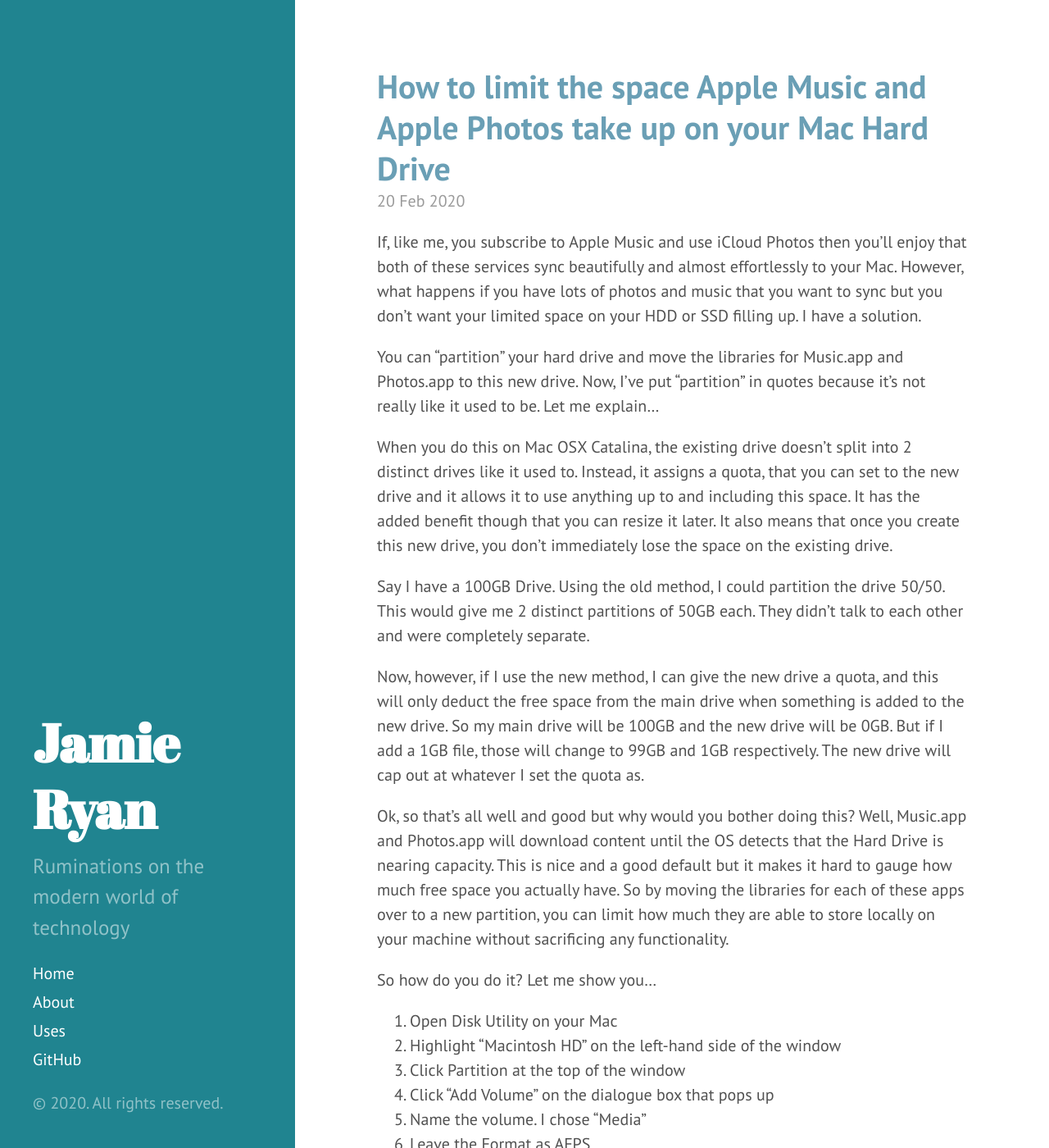
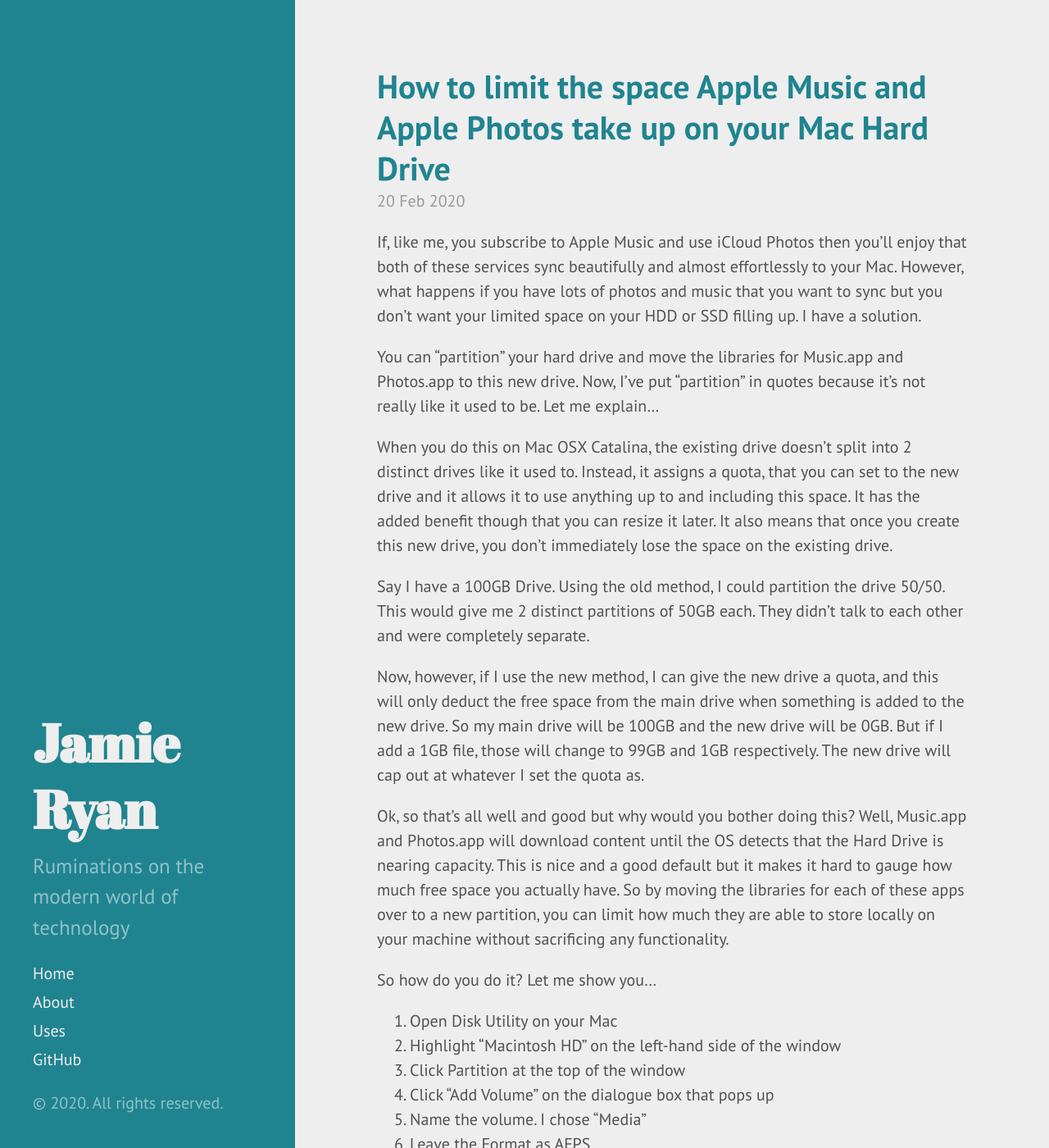
Before and after one commit to MrJamieRyan/mrjamieryan.github.io, a Jekyll site: the page built from index.html, in a window 1280 px wide and 1400 px high. Shown: the whole window at 82% size. Built offline with Jekyll 4.4.1, drawn with Linux system fonts in a browser that asks for light colours; the list of posts is cut into pages by our own code.

Commit message:
Updated color scheme

```diff
--- a/public/css/hyde.css
+++ b/public/css/hyde.css
@@ -69,12 +69,12 @@
 
 /* Sidebar links */
 .sidebar a {
-	color: #fff;
+	color: #eee;
 }
 
 /* About section */
 .sidebar-about h1 {
-	color: #fff;
+	color: #eee;
 	margin-top: 0;
 	font-family: "Abril Fatface", serif;
 	font-size: 3.25rem;
@@ -221,7 +221,7 @@
 }
 .theme-base-0d .content a,
 .theme-base-0d .related-posts li a:hover {
-	color: #6a9fb5;
+	color: #208490;
 }
 
 /* Magenta */
--- a/public/css/poole.css
+++ b/public/css/poole.css
@@ -13,7 +13,6 @@
  * https://github.com/poole/poole.
  */
 
-
 /*
  * Contents
  *
@@ -27,7 +26,6 @@
  * Reverse layout
  * Themes
  */
-
 
 /*
  * Body resets
@@ -60,14 +58,14 @@
 
 body {
 	color: #515151;
-  background-color: #fff;
+	background-color: #eee;
 	-webkit-text-size-adjust: 100%;
 	-ms-text-size-adjust: 100%;
 }
 
 /* No `:visited` state is required by default (browsers will use `a`) */
 a {
-  color: #268bd2;
+	color: #208490;
 	text-decoration: none;
 }
 a strong {
@@ -80,8 +78,13 @@
 }
 
 /* Headings */
-h1, h2, h3, h4, h5, h6 {
-  margin-bottom: .5rem;
+h1,
+h2,
+h3,
+h4,
+h5,
+h6 {
+	margin-bottom: 0.5rem;
 	font-weight: bold;
 	line-height: 1.25;
 	color: #313131;
@@ -98,7 +101,9 @@
 	margin-top: 1.5rem;
 	font-size: 1.25rem;
 }
-h4, h5, h6 {
+h4,
+h5,
+h6 {
 	margin-top: 1rem;
 	font-size: 1rem;
 }
@@ -113,9 +118,10 @@
 	color: #303030;
 }
 
-
 /* Lists */
-ul, ol, dl {
+ul,
+ol,
+dl {
 	margin-top: 0;
 	margin-bottom: 1rem;
 }
@@ -124,7 +130,7 @@
 	font-weight: bold;
 }
 dd {
-  margin-bottom: .5rem;
+	margin-bottom: 0.5rem;
 }
 
 /* Misc */
@@ -153,7 +159,7 @@
 	font-family: Menlo, Monaco, "Courier New", monospace;
 }
 code {
-  padding: .25em .5em;
+	padding: 0.25em 0.5em;
 	font-size: 85%;
 	color: #bf616a;
 	background-color: #f9f9f9;
@@ -164,7 +170,7 @@
 	margin-top: 0;
 	margin-bottom: 1rem;
 	padding: 1rem;
-  font-size: .8rem;
+	font-size: 0.8rem;
 	line-height: 1.4;
 	white-space: pre;
 	white-space: pre-wrap;
@@ -200,7 +206,7 @@
 	background-color: transparent;
 }
 .gist .gist-file .gist-data {
-  font-size: .8rem !important;
+	font-size: 0.8rem !important;
 	line-height: 1.4;
 }
 .gist code {
@@ -212,10 +218,10 @@
 
 /* Quotes */
 blockquote {
-  padding: .5rem 1rem;
-  margin: .8rem 0;
+	padding: 0.5rem 1rem;
+	margin: 0.8rem 0;
 	color: #7a7a7a;
-  border-left: .25rem solid #e5e5e5;
+	border-left: 0.25rem solid #e5e5e5;
 }
 blockquote p:last-child {
 	margin-bottom: 0;
@@ -243,14 +249,13 @@
 }
 td,
 th {
-  padding: .25rem .5rem;
+	padding: 0.25rem 0.5rem;
 	border: 1px solid #e5e5e5;
 }
 tbody tr:nth-child(odd) td,
 tbody tr:nth-child(odd) th {
 	background-color: #f9f9f9;
 }
-
 
 /*
  * Custom type
@@ -262,7 +267,6 @@
 	font-size: 1.25rem;
 	font-weight: 300;
 }
-
 
 /*
  * Messages
@@ -278,7 +282,6 @@
 	background-color: #f9f9f9;
 }
 
-
 /*
  * Container
  *
@@ -287,12 +290,11 @@
 
 .container {
 	max-width: 38rem;
-  padding-left:  1rem;
+	padding-left: 1rem;
 	padding-right: 1rem;
-  margin-left:  auto;
+	margin-left: auto;
 	margin-right: auto;
 }
-
 
 /*
  * Masthead
@@ -301,7 +303,7 @@
  */
 
 .masthead {
-  padding-top:    1rem;
+	padding-top: 1rem;
 	padding-bottom: 1rem;
 	margin-bottom: 3rem;
 }
@@ -319,7 +321,6 @@
 	color: #c0c0c0;
 	letter-spacing: 0;
 }
-
 
 /*
  * Posts and pages
@@ -347,7 +348,7 @@
 /* Meta data line below post title */
 .post-date {
 	display: block;
-  margin-top: -.5rem;
+	margin-top: -0.5rem;
 	margin-bottom: 1rem;
 	color: #9a9a9a;
 }
@@ -376,7 +377,6 @@
 .related-posts li a:hover small {
 	color: inherit;
 }
-
 
 /*
  * Pagination
@@ -419,12 +419,12 @@
 	}
 	.pagination-item:first-child {
 		margin-bottom: 0;
-    border-top-left-radius:    4px;
+		border-top-left-radius: 4px;
 		border-bottom-left-radius: 4px;
 	}
 	.pagination-item:last-child {
 		margin-left: -1px;
-    border-top-right-radius:    4px;
+		border-top-right-radius: 4px;
 		border-bottom-right-radius: 4px;
 	}
 }
```
Lines whose indentation alone changed are shown as unchanged.
